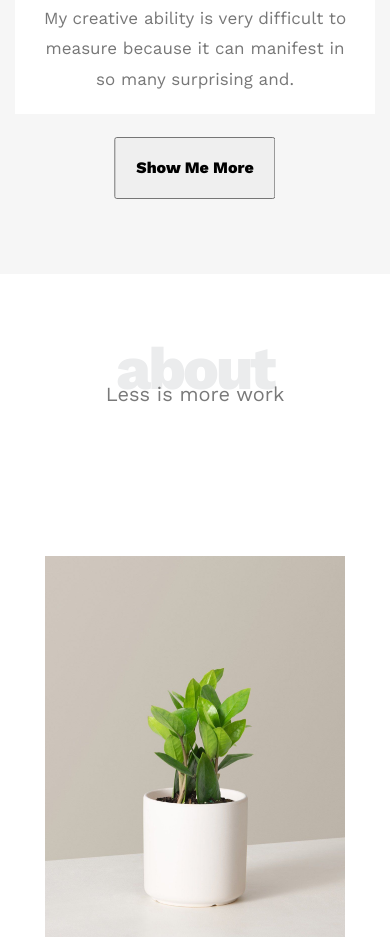
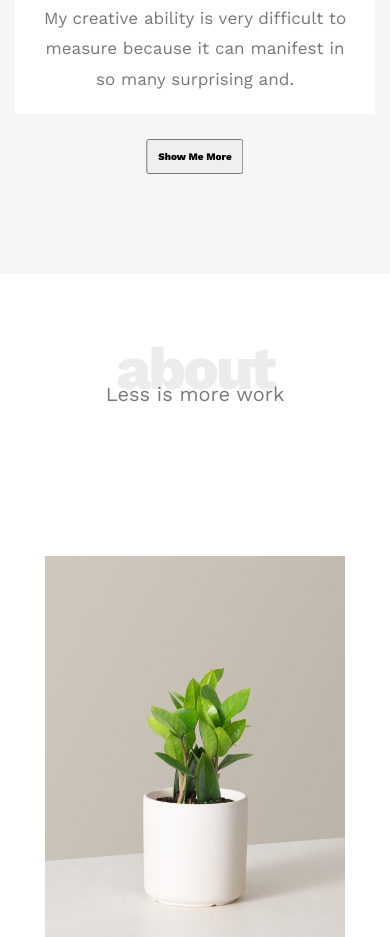
Before and after one commit to ahmadelbaz/HTML-CSS-first-template, a plain HTML site: page index.html in a window 390 px wide. Shown: the part 4511-5448 px from the top of the page. Drawn offline with nearby package versions, Linux system fonts and the light colour scheme.

Commit message:
some changes to the button media

```diff
--- a/css/leon.css
+++ b/css/leon.css
@@ -302,12 +302,19 @@ body {
 .portfolio button {
   padding: 20px;
   font-weight: 800;
-  margin-top: 60px;
   position: absolute;
   bottom: 75px;
   left: 50%;
   transform: translateX(-50%);
   cursor: pointer;
+}
+@media (max-width: 767px) {
+  .portfolio button {
+    padding: 10px;
+    margin-top: 60px;
+    font-size: 10px;
+    bottom: 100px;
+  }
 }
 /* End Portfolio */
 /* Start About Section */
```
